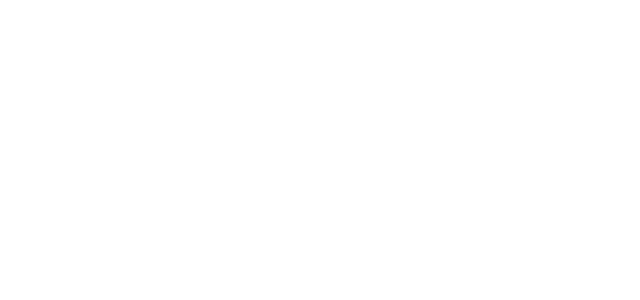
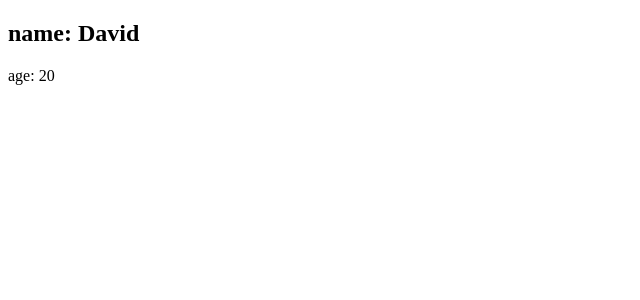
Before and after one commit to Jeontaesu/react19, a React (Vite) app: page / in a window 1280 px wide. Shown: the top 300 px of the page, without its empty margins (0-640 px from the left). Built offline with nearby package versions, Linux system fonts and the light colour scheme.

Commit message:
feat: 객체 데이터를 전달받아 출력하는 카드 컴포넌트 생성

```diff
--- a/src/App.jsx
+++ b/src/App.jsx
@@ -1,6 +1,16 @@
 import "./app.css";
+import Card from "./components/Card";
 
 function App() {
-  return <></>;
+  const students = [
+    { id: 1, name: "David", age: 20 },
+    { id: 2, name: "Emily", age: 30 },
+    { id: 3, name: "Michael", age: 40 },
+  ];
+  return (
+    <>
+      <Card data={students[0]} />
+    </>
+  );
 }
 export default App;
--- /dev/null
+++ b/src/components/Card.jsx
@@ -0,0 +1,8 @@
+export default function Card({ data }) {
+  return (
+    <article>
+      <h1>name: {data.name}</h1>
+      <p>age: {data.age}</p>
+    </article>
+  );
+}
```
Also changed, not shown: src/components/ListComponent.jsx (added, +7 -0 lines).
